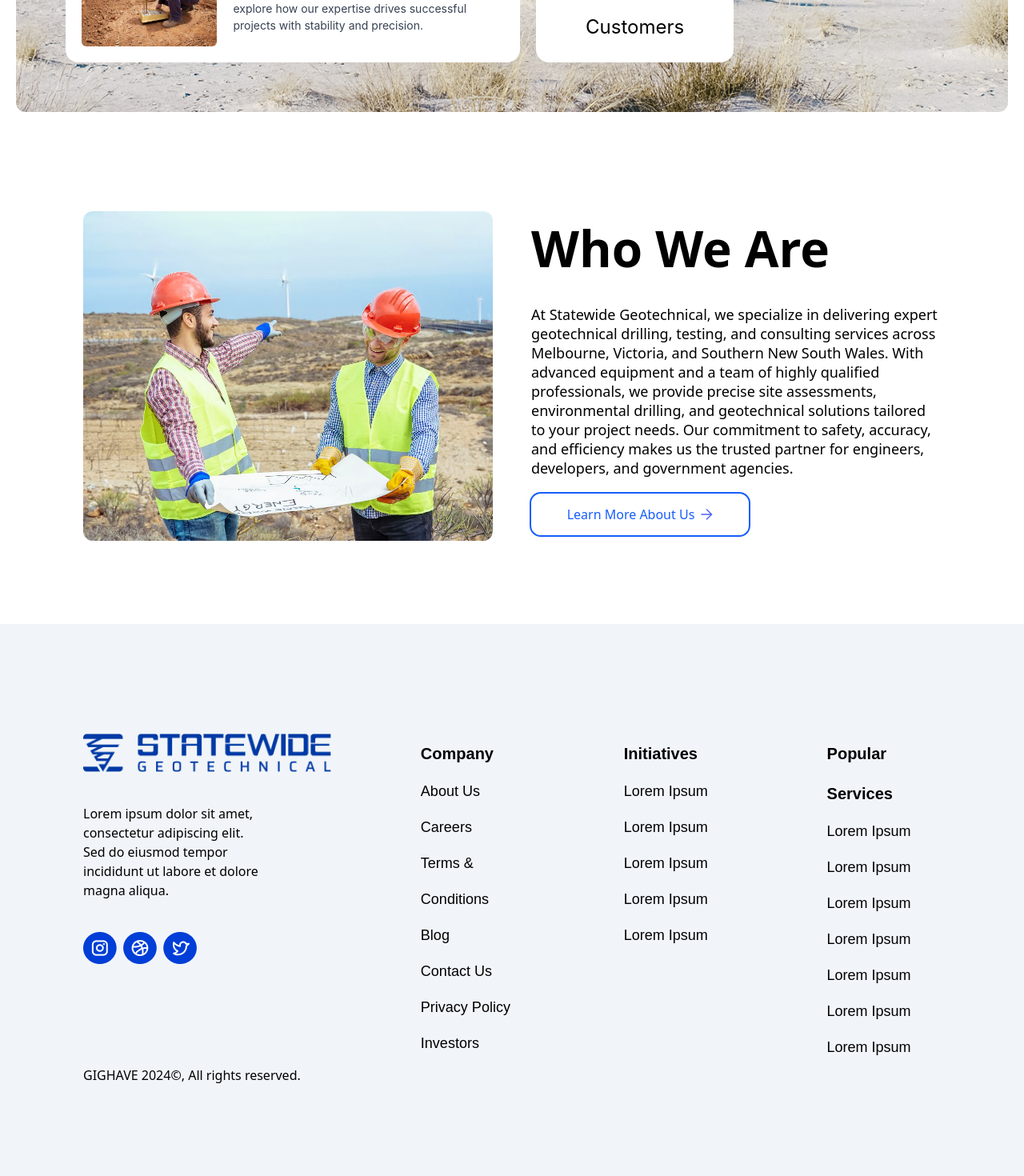
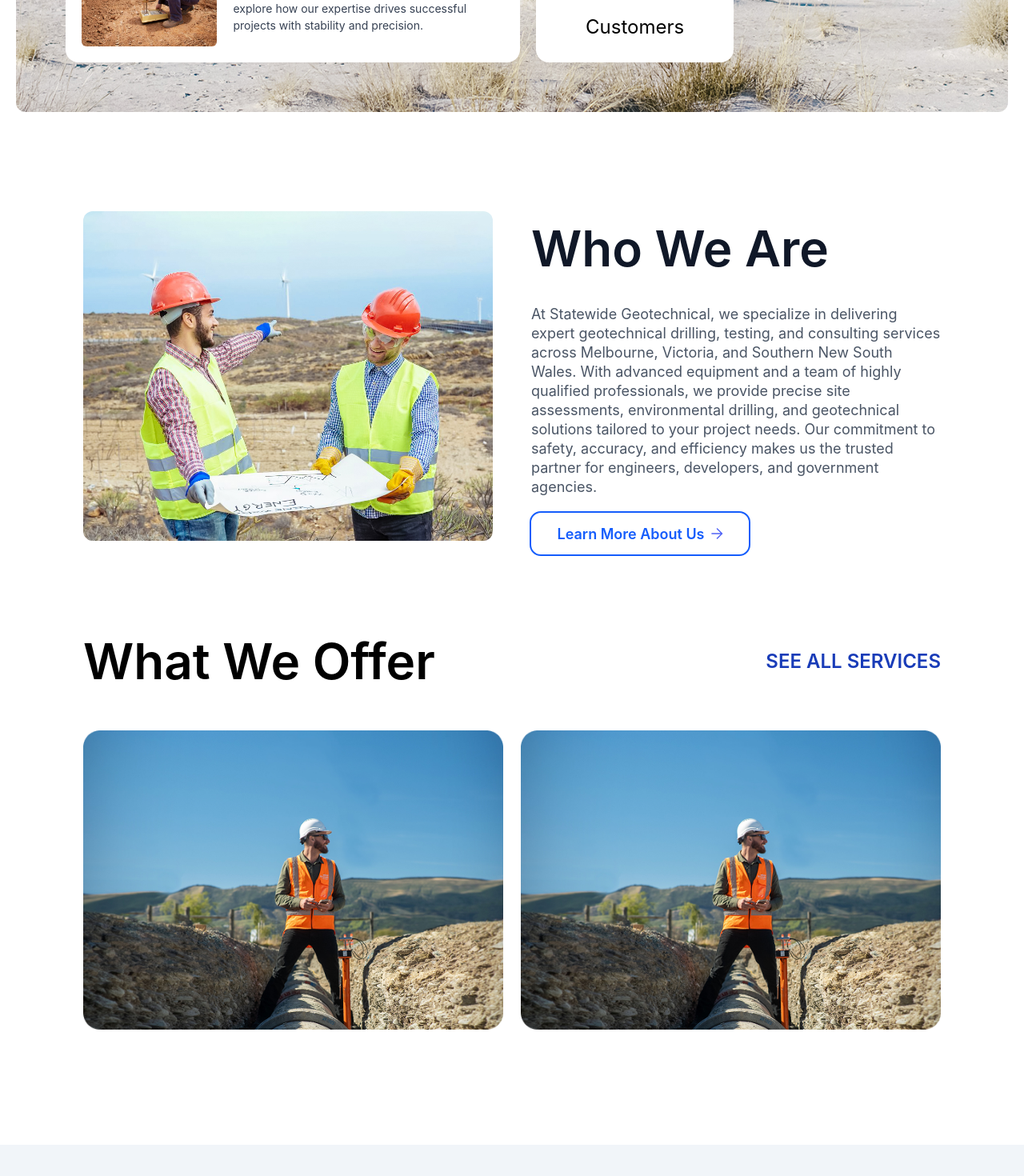
Before and after one commit to tharanga-madurapperuma/statewide-geotechnical_construction-site, a React (Vite) app: page / in a window 1280 px wide. Shown: the part 848-2318 px from the top of the page at 80% size. Built offline with nearby package versions, Linux system fonts and the light colour scheme.

Commit message:
add swiper js

```diff
--- a/package.json
+++ b/package.json
@@ -14,6 +14,7 @@
     "react": "^19.0.0",
     "react-dom": "^19.0.0",
     "react-router-dom": "^7.2.0",
+    "swiper": "^11.2.5",
     "tailwindcss": "^4.0.9"
   },
   "devDependencies": {
--- a/src/App.css
+++ b/src/App.css
@@ -54,22 +54,39 @@
 .home___first-section-hero_right-card h1 {
     font-size: 48px;
     font-weight: 600;
+    font-family: var(--font-family-inter);
 }
 
 .home___first-section-hero_right-card span {
     font-size: 24px;
     font-weight: 400;
+    font-family: var(--font-family-inter);
 }
 
-.home__second-section_first-part > div > div > h1 {
+.home__second-section_first-part > div > div > h1,
+.home__second-section_second-part > div > div > h1 {
     font-weight: 600;
     font-size: 62px;
+    font-family: var(--font-family-inter);
 }
 
 .home__second-section_first-part > div > div > p {
     font-weight: 400;
     font-size: 18px;
     line-height: 24px;
+    font-family: var(--font-family-inter);
+}
+
+.home__second-section_first-part > div > div > div > p {
+    font-weight: 600;
+    font-size: 18px;
+    font-family: var(--font-family-inter);
+}
+
+.home__second-section_second-part > div > div > p {
+    font-weight: 600;
+    font-size: 24px;
+    font-family: var(--font-family-inter);
 }
 
 /* NAVBAR */
--- a/src/assets/assets.js
+++ b/src/assets/assets.js
@@ -10,6 +10,7 @@ import SuccessWorker from "./home/success-worker.jpg";
 import ProfilePics from "./home/profile-pics.png";
 
 import HomeSecondWhoWe from "./home/home_second-first.jpg";
+import HomeSecondWhatWe from "./home/home_second-second-1.png";
 
 export {
     Logo,
@@ -21,4 +22,5 @@ export {
     SuccessWorker,
     ProfilePics,
     HomeSecondWhoWe,
+    HomeSecondWhatWe,
 };
--- a/src/pages/home/Home.jsx
+++ b/src/pages/home/Home.jsx
@@ -1,6 +1,7 @@
 import React from "react";
 import {
     HomeHero,
+    HomeSecondWhatWe,
     HomeSecondWhoWe,
     ProfilePics,
     rightArrow,
@@ -84,8 +85,8 @@ const Home = () => {
                     </div>
                     <div className="w-1/2 ml-12">
                         <div className="flex flex-col items-start">
-                            <h1>Who We Are</h1>
-                            <p className="mt-6">
+                            <h1 className="text-gray-900">Who We Are</h1>
+                            <p className="mt-6 text-gray-600">
                                 At Statewide Geotechnical, we specialize in
                                 delivering expert geotechnical drilling,
                                 testing, and consulting services across
@@ -107,7 +108,30 @@ const Home = () => {
                     </div>
                 </div>
                 {/* WHAT WE OFFER */}
-                <div></div>
+                <div className="home__second-section_second-part">
+                    <div className="w-full h-auto mt-26">
+                        <div className="w-full flex justify-between items-center">
+                            <h1>What We Offer</h1>
+                            <p className="text-blue-800">SEE ALL SERVICES</p>
+                        </div>
+                        <div className="flex justify-between w-full h-auto my-10">
+                            <div className="h-auto w-[49%]">
+                                <img
+                                    className="object-cover w-full"
+                                    src={HomeSecondWhatWe}
+                                />
+                            </div>
+                            <div className="h-auto w-[49%]">
+                                <img
+                                    className="object-cover w-full"
+                                    src={HomeSecondWhatWe}
+                                />
+                            </div>
+                        </div>
+                        {/* CAROUSEL - SWIPER JS */}
+                        <div></div>
+                    </div>
+                </div>
                 {/* WHY CHOOSE US */}
                 <div></div>
                 {/* PROJECTS */}
```
Also changed, not shown: src/assets/home/home_second-second-1.png (added), 1 other file (tests, documents, lock files or other folders).
